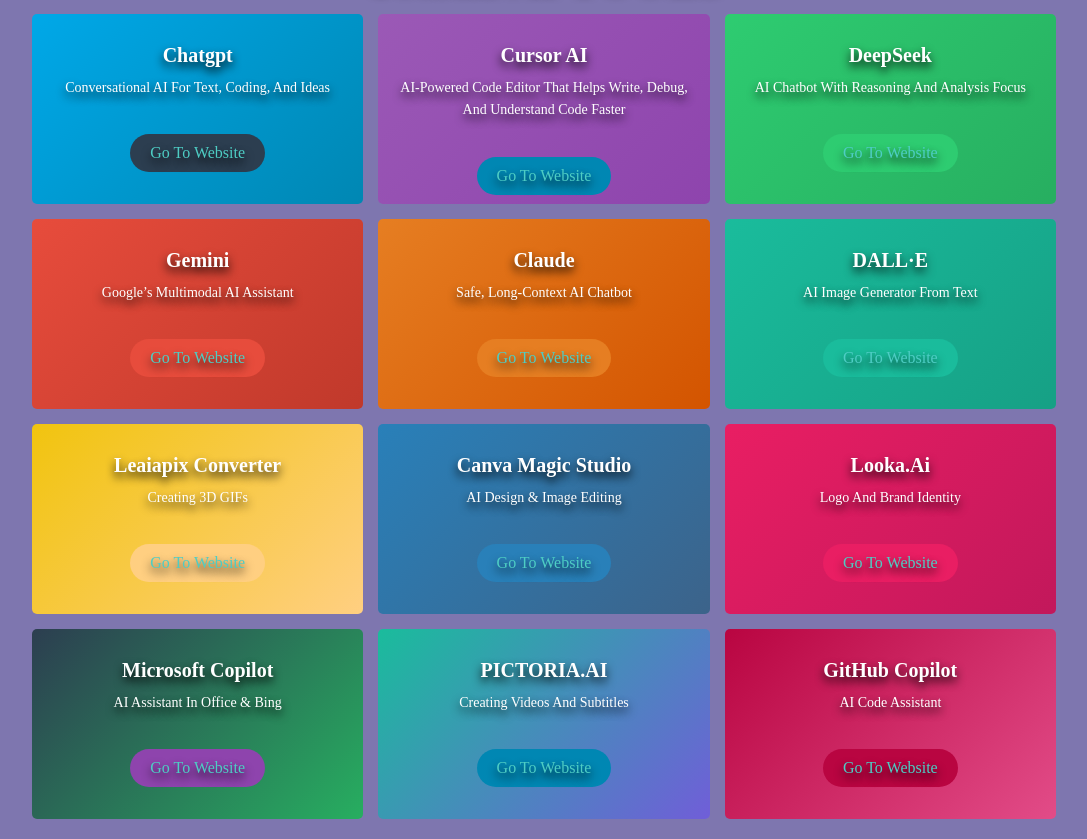
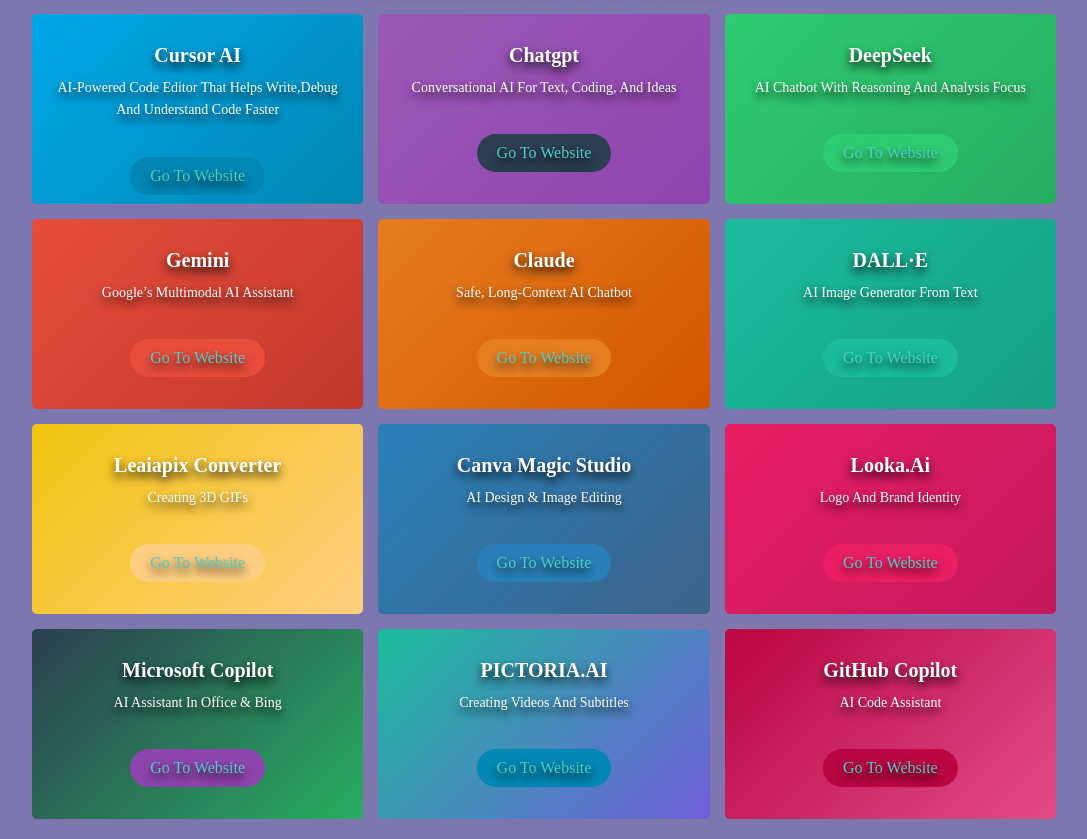
Before and after one commit to itsAditya22/AI-Tools-Collection, a plain HTML site: page index.html in a window 1280 px wide. Shown: the part 63-902 px from the top of the page, without its empty margins (96-1183 px from the left). Drawn offline with Linux system fonts and the light colour scheme.

Commit message:
update code

```diff
--- a/index.html
+++ b/index.html
@@ -11,14 +11,14 @@
             <h1>Usefull AI TOOLS</h1>
             <div class="container">
                 <div class="box" id="box1">
+                    <h2>Cursor AI</h2>
+                    <p> AI-powered code editor that helps write,debug and understand code faster </p>
+                    <a href="https://accounts.forefront.ai/sign-in?after_sign_in_url=https%3A%2F%2Fchat.forefront.ai%2F&after_sign_up_url=https%3A%2F%2Fchat.forefront.ai%2F&redirect_url=https%3A%2F%2Fchat.forefront.ai%2F" target="_blank" class="redirect-button" style="background-color: #0087b3;">Go To Website</a>
+                </div>
+                <div class="box" id="box2">
                     <h2>Chatgpt</h2>
                     <p>	Conversational AI for text, coding, and ideas </p>
                     <a href="https://chat.openai.com/" target="_blank" class="redirect-button" style="background-color: #2c3e50;">Go To Website</a>
-                </div>
-                <div class="box" id="box2">
-                    <h2>Cursor AI</h2>
-                    <p> AI-powered code editor that helps write, debug, and understand code faster </p>
-                    <a href="https://accounts.forefront.ai/sign-in?after_sign_in_url=https%3A%2F%2Fchat.forefront.ai%2F&after_sign_up_url=https%3A%2F%2Fchat.forefront.ai%2F&redirect_url=https%3A%2F%2Fchat.forefront.ai%2F" target="_blank" class="redirect-button" style="background-color: #0087b3;">Go To Website</a>
                 </div>
                 <div class="box" id="box3">
                     <h2>DeepSeek</h2>
```
